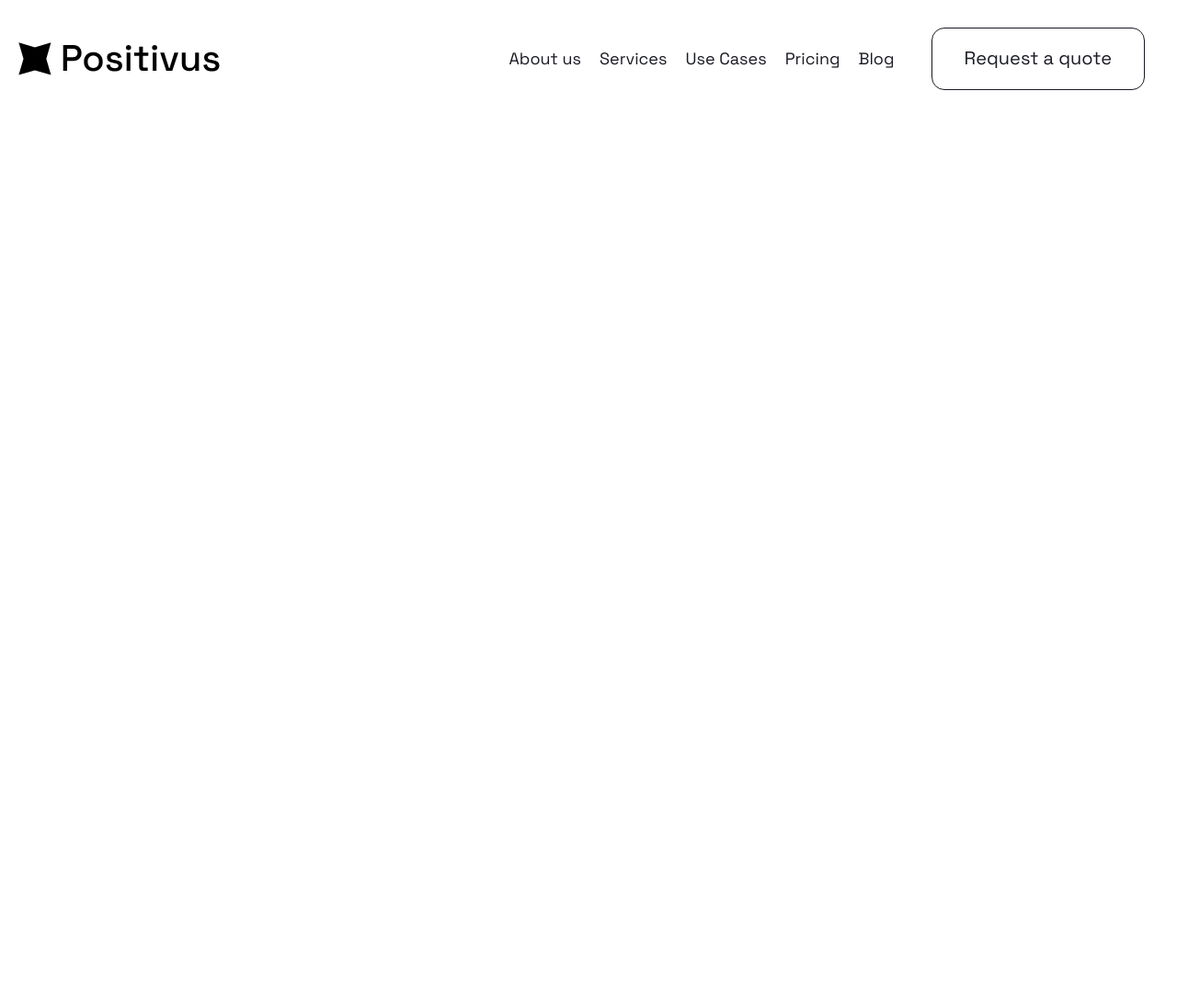
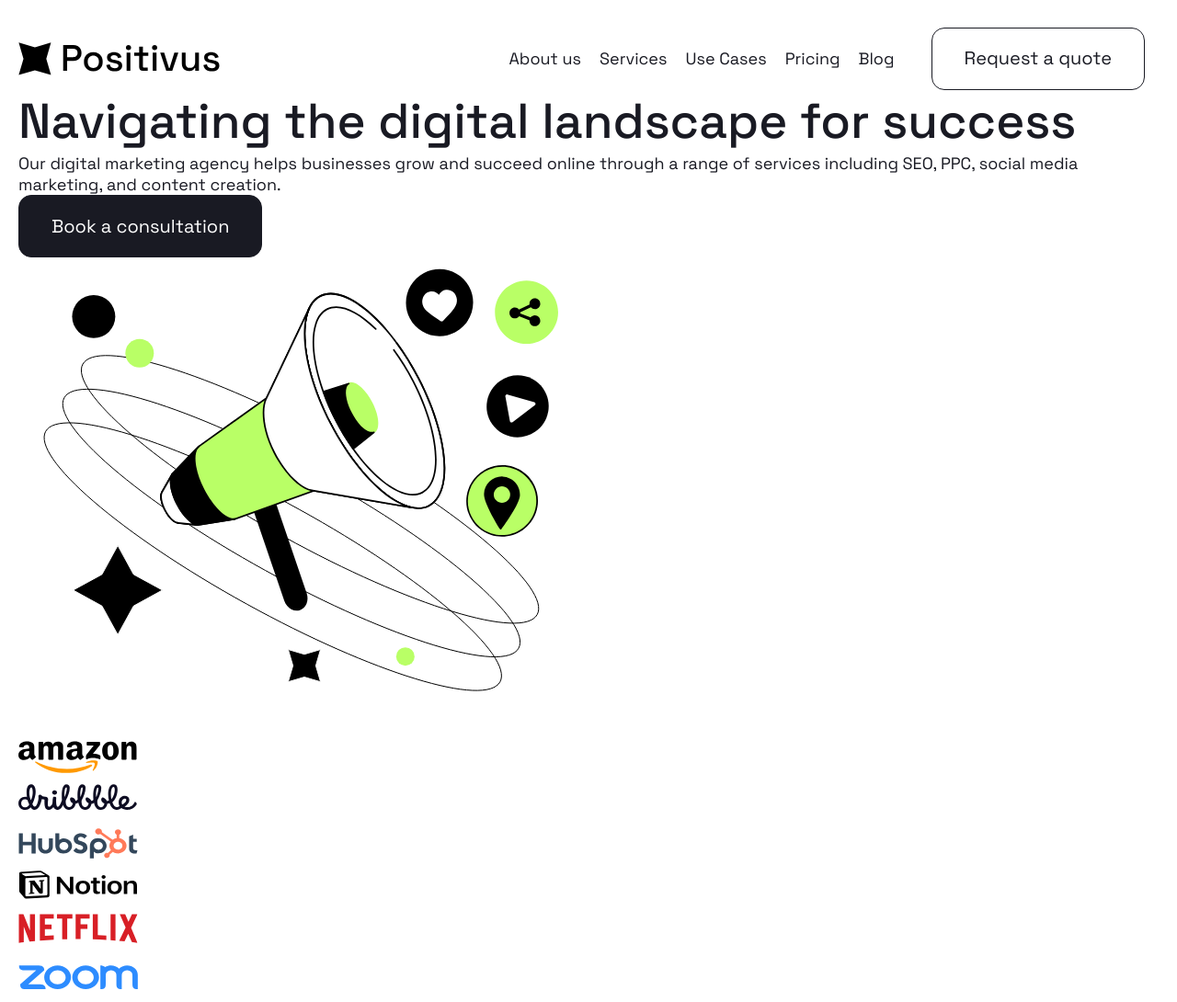
Before and after one commit to papiiants/positivus, a website: page index.html in a window 1280 px wide. Shown: the whole page at 92% size. Before the commit the page ends 800 px from the top, so only its background shows below. Drawn offline with nearby package versions, Linux system fonts and the light colour scheme; files that its build step writes are made by us from their sources.

Commit message:
add: markup of hero section in index.html

```diff
--- a/index.html
+++ b/index.html
@@ -66,6 +66,99 @@
     </div>
   </header>
 
+  <main class="content">
+    <section class="section container">
+      <div class="section__body">
+        <div class="hero">
+          <div class="hero__main">
+            <div class="hero__body">
+              <h1 class="hero__title">
+                Navigating the digital landscape for success
+              </h1>
+              <div class="hero__description">
+                <p>Our digital marketing agency helps businesses grow and succeed online through a range of services including SEO, PPC, social media marketing, and content creation.</p>
+              </div>
+              <button class="hero__button button">Book a consultation</button>
+            </div>
+            <img
+              class="hero__image"
+              src="./images/hero/image-1.svg"
+              alt=""
+              width="600"
+              height="515"
+              loading="lazy"
+            />
+          </div>
+          <div class="hero__partners">
+            <h2 class="visually-hidden">Our partners</h2>
+            <ul class="hero__partners-list">
+              <li class="hero__partners-item">
+                <img
+                  class="hero__partners-image"
+                  src="./images/partners/amazon.svg"
+                  alt="Amazon"
+                  width="130"
+                  height="48"
+                  loading="lazy"
+                />
+              </li>
+              <li class="hero__partners-item">
+                <img
+                  class="hero__partners-image"
+                  src="./images/partners/dribble.svg"
+                  alt="Dribble"
+                  width="130"
+                  height="48"
+                  loading="lazy"
+                />
+              </li>
+              <li class="hero__partners-item">
+                <img
+                  class="hero__partners-image"
+                  src="./images/partners/hubspot.svg"
+                  alt="Hubspot"
+                  width="130"
+                  height="48"
+                  loading="lazy"
+                />
+              </li>
+              <li class="hero__partners-item">
+                <img
+                  class="hero__partners-image"
+                  src="./images/partners/notion.svg"
+                  alt="Notion"
+                  width="130"
+                  height="48"
+                  loading="lazy"
+                />
+              </li>
+              <li class="hero__partners-item">
+                <img
+                  class="hero__partners-image"
+                  src="./images/partners/netflix.svg"
+                  alt="Netflix"
+                  width="130"
+                  height="48"
+                  loading="lazy"
+                />
+              </li>
+              <li class="hero__partners-item">
+                <img
+                  class="hero__partners-image"
+                  src="./images/partners/zoom.svg"
+                  alt="Zoom"
+                  width="130"
+                  height="48"
+                  loading="lazy"
+                />
+              </li>
+            </ul>
+          </div>
+        </div>
+      </div>
+    </section>
+  </main>
+
   <dialog class="mobile-overlay visible-mobile" id="mobileOverlay">
     <div class="mobile-overlay__body">
       <ul class="mobile-overlay__list">
```
Also changed, not shown: images/hero/image-1.svg (added), images/partners/amazon.svg (added), images/partners/dribble.svg (added), images/partners/hubspot.svg (added), images/partners/netflix.svg (added), images/partners/notion.svg (added), images/partners/zoom.svg (added).
